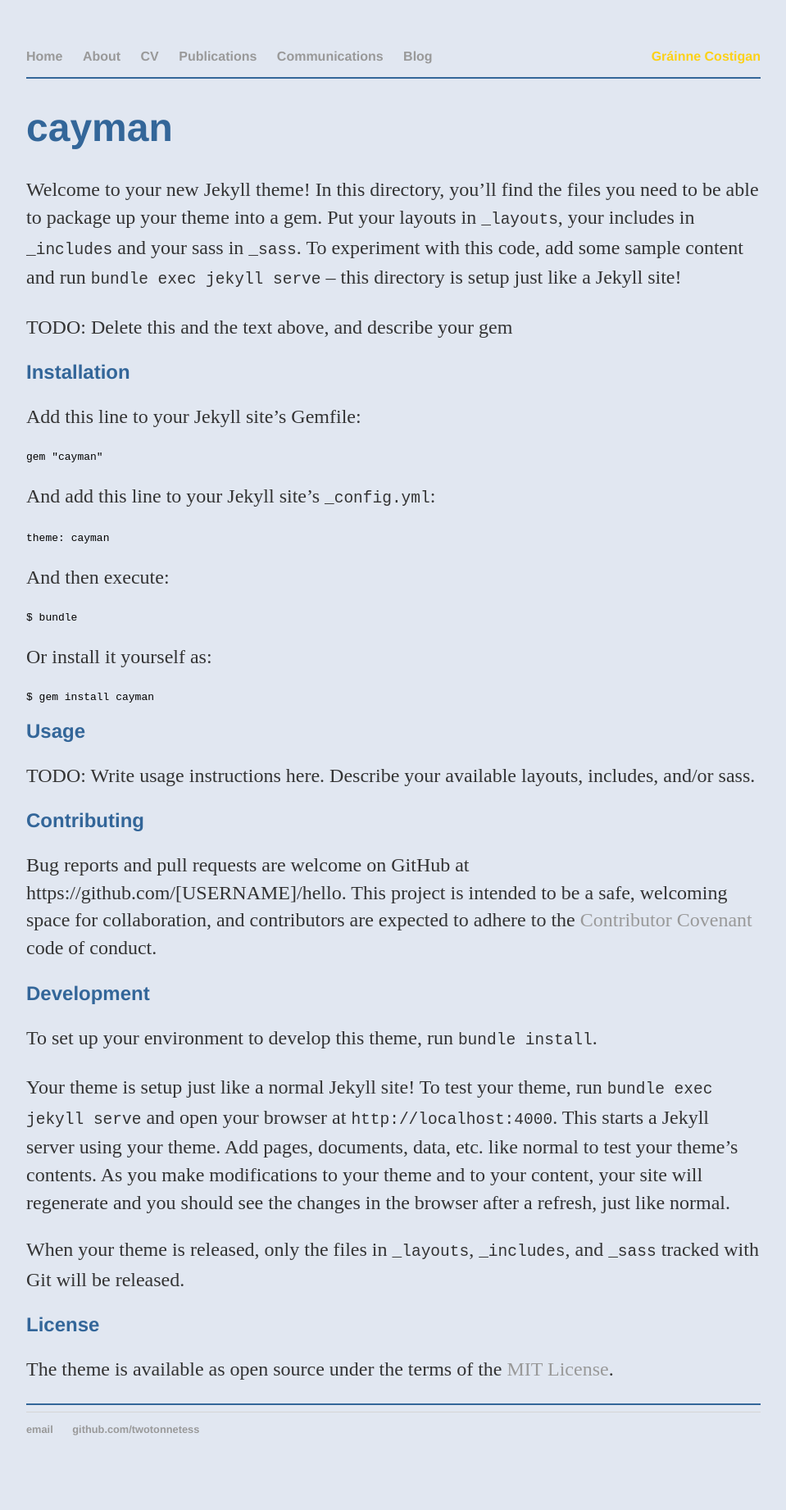
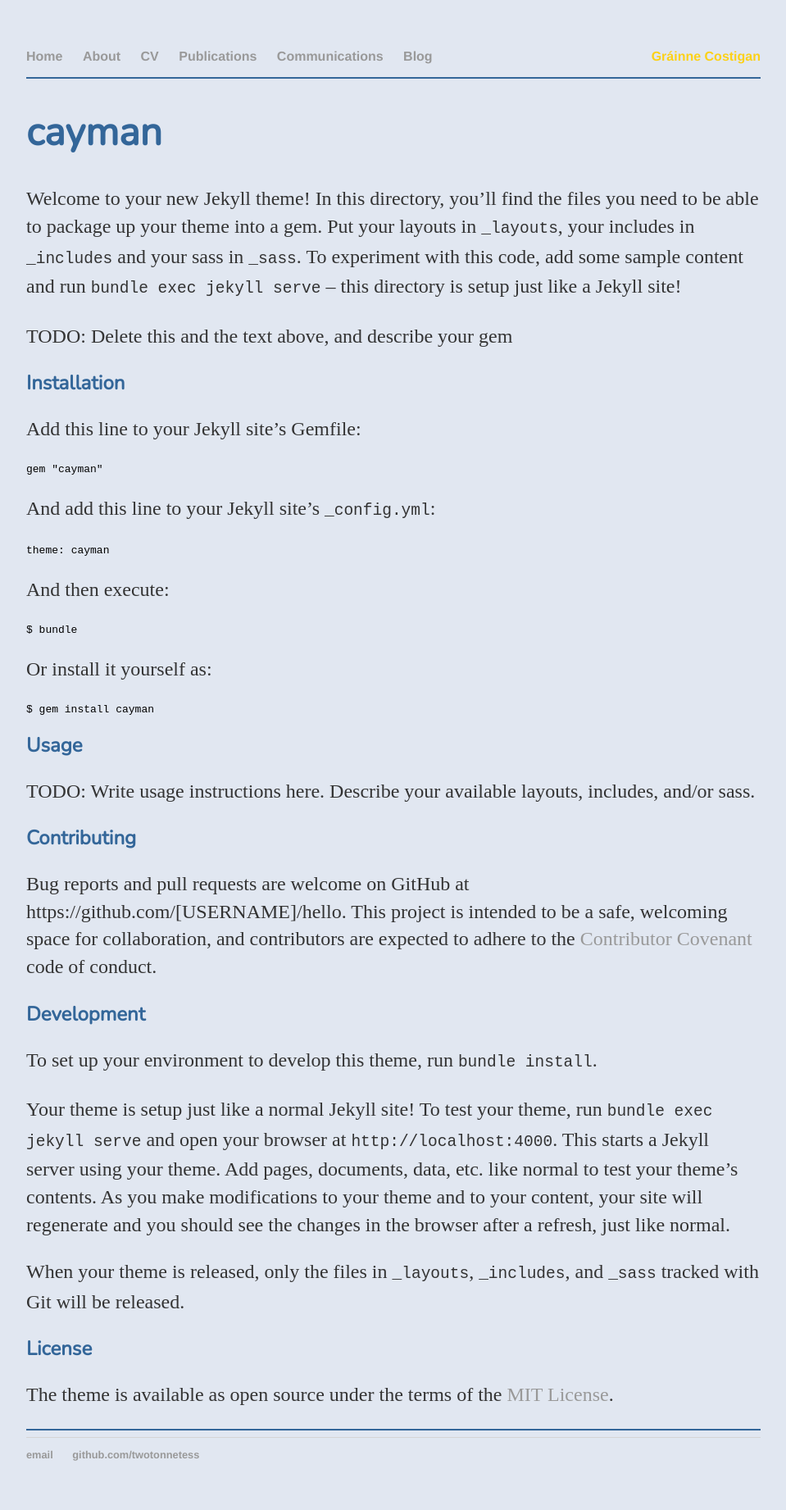
Before and after one commit to twotonnetess/twotonnetess.github.io, a Jekyll site: the page built from css/cayman/README.md, in a window 1280 px wide. Shown: the whole page at 82% size, without its empty margins (160-1119 px from the left). Built offline with Jekyll 4.4.1, drawn with Linux system fonts in a browser that asks for light colours; our own code applies the rules of GitHub Pages for plain Markdown files; before the commit the page ends 1811 px from its top, so only the background shows below that.

Commit message:
Update main.css
Adding Nunito font to h1 and h2

```diff
--- a/css/main.css
+++ b/css/main.css
@@ -22,11 +22,11 @@ a:hover {
 }
 h1 {
     font-size: 3em;
-    font-family:'Helvetica', 'Arial', 'Sans-Serif';
+    font-family: 'Nunito', sans-serif;'Helvetica', 'Arial', 'Sans-Serif';
     color: #336699
 }
 h2 {
-    font-family:'Helvetica', 'Arial', 'Sans-Serif';
+    font-family:'Nunito','Helvetica', 'Arial', 'Sans-Serif';
     color: #336699
 }
 h3 {
```
